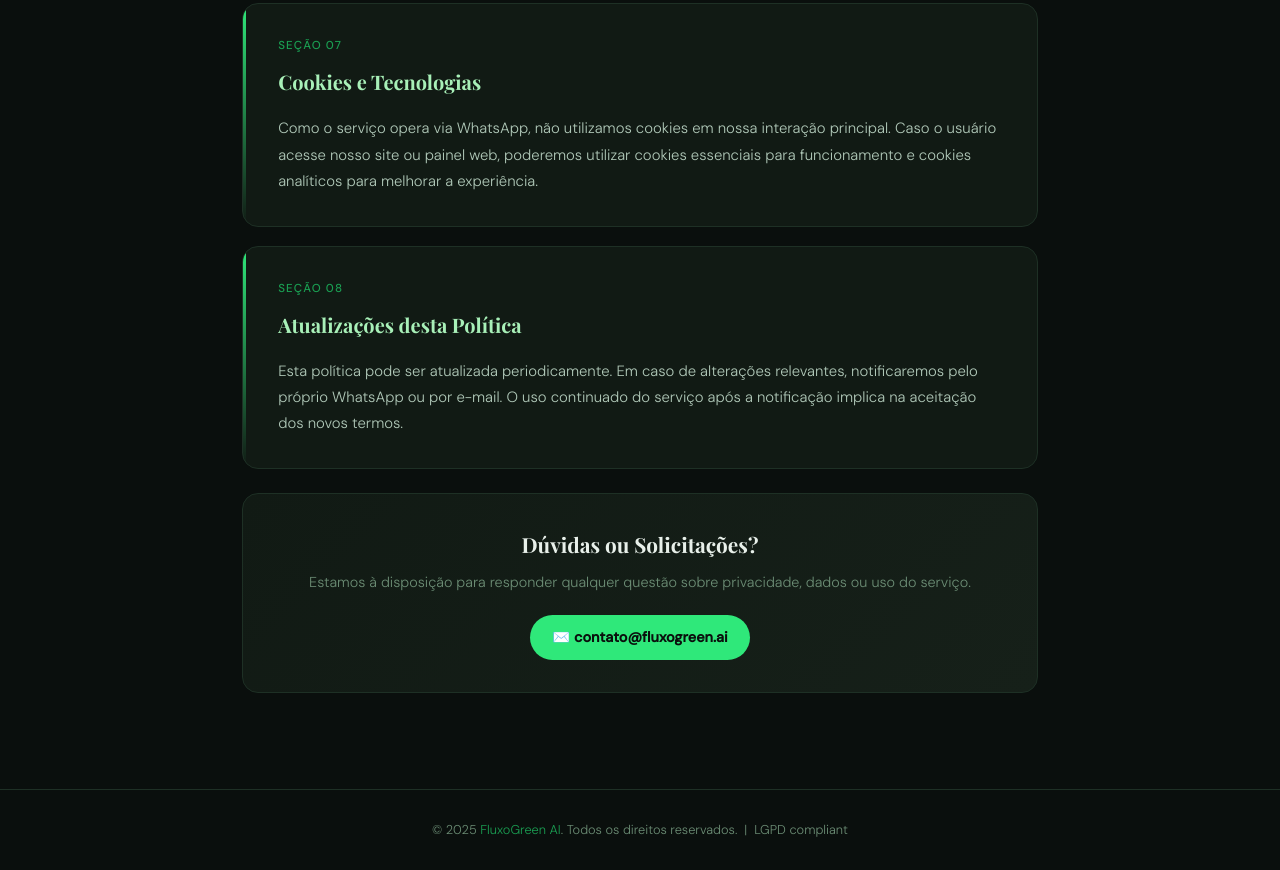
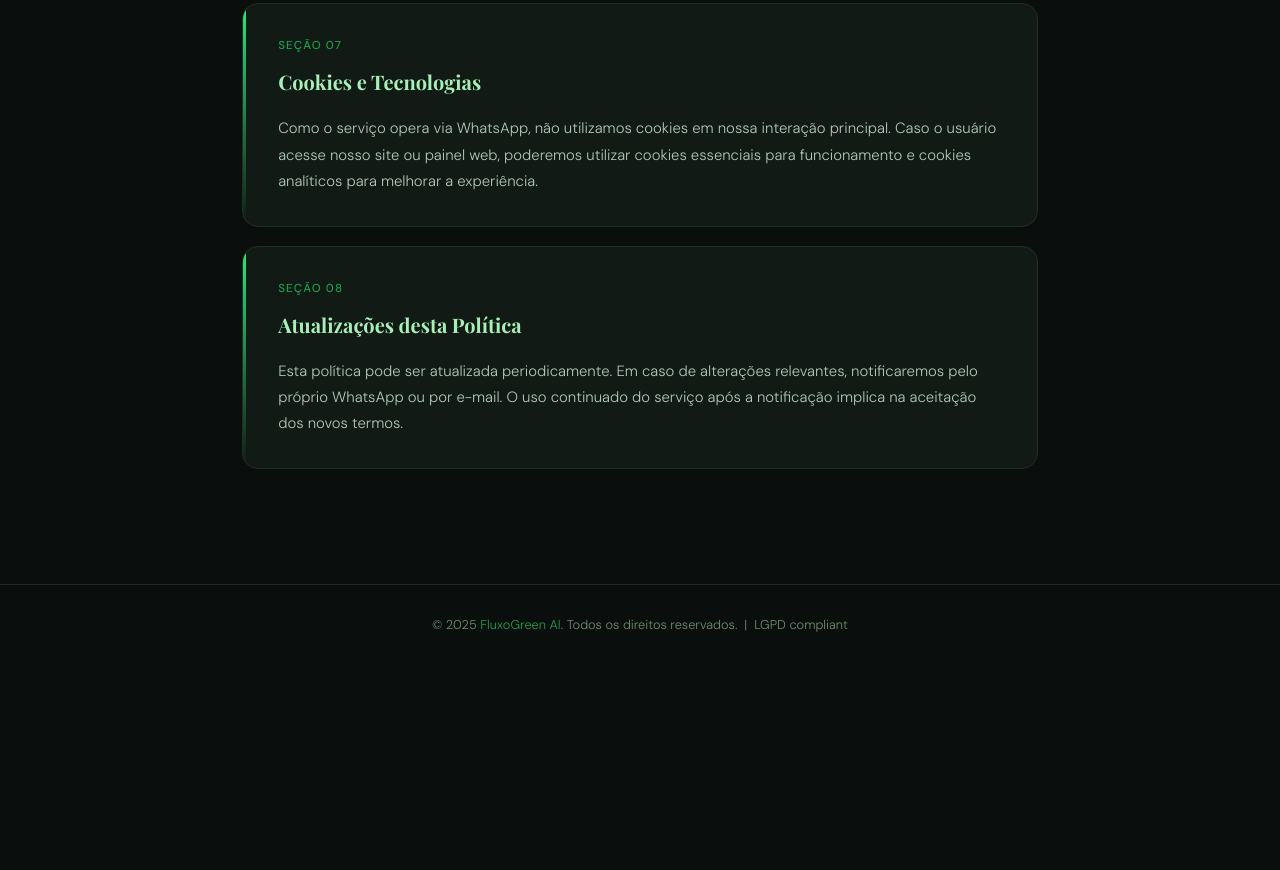
Before and after one commit to IamDev01/wa_finance_page, a plain HTML site: page index.html in a window 1280 px wide. Shown: the part 2955-3825 px from the top of the page. After the commit the page ends 3620 px from the top, so only its background shows below. Drawn offline with nearby package versions, Linux system fonts and the light colour scheme.

Commit message:
Remove contact card from index.html
Removed contact section from the HTML.

```diff
--- a/index.html
+++ b/index.html
@@ -534,15 +534,6 @@
 
   </div><!-- /termos -->
 
-  <!-- Contact -->
-  <div class="contact-card">
-    <h3>Dúvidas ou Solicitações?</h3>
-    <p>Estamos à disposição para responder qualquer questão sobre privacidade, dados ou uso do serviço.</p>
-    <a class="contact-btn" href="mailto:contato@fluxogreen.ai">
-      ✉️ contato@fluxogreen.ai
-    </a>
-  </div>
-
 </div><!-- /wrapper -->
 
 <footer>
```
